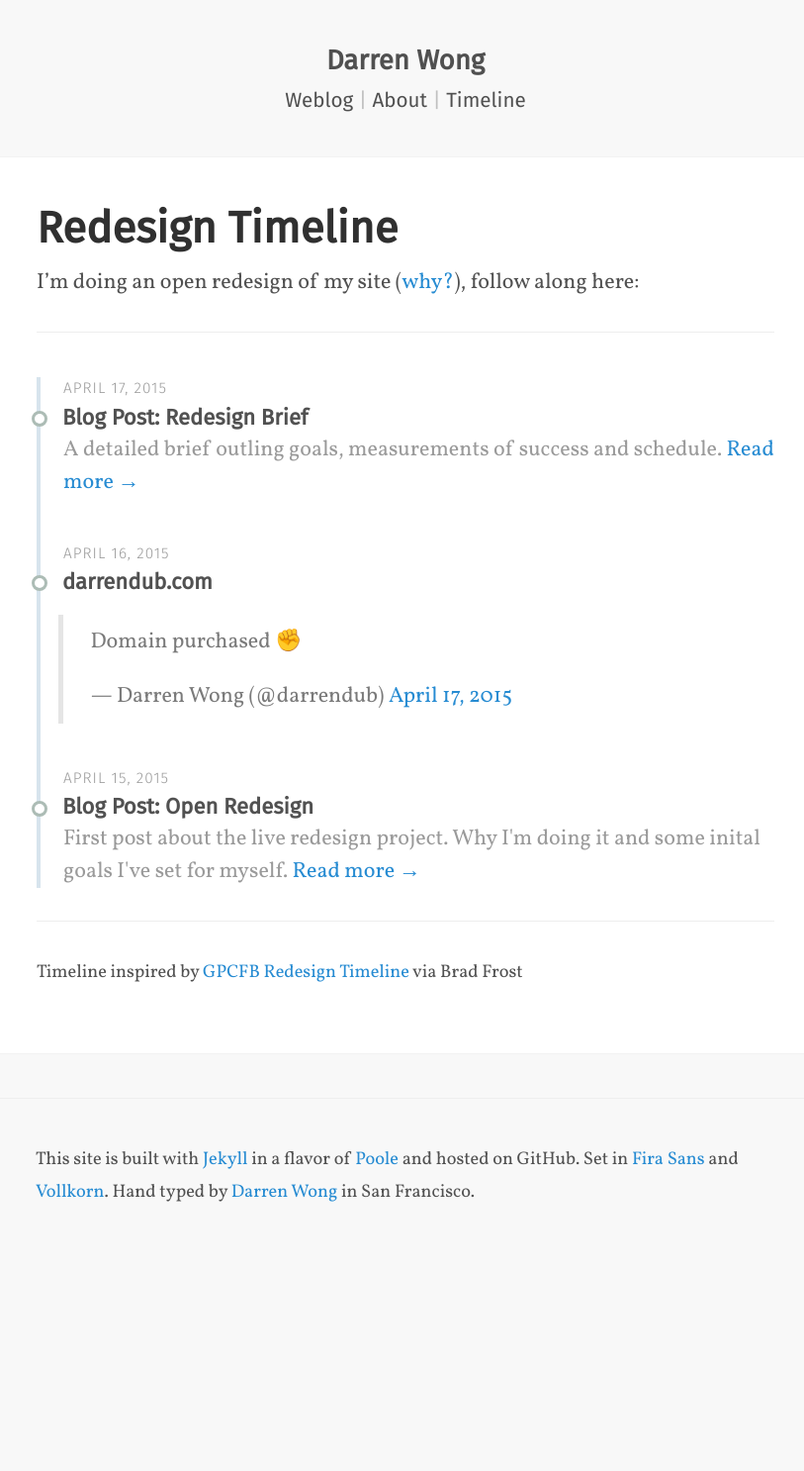
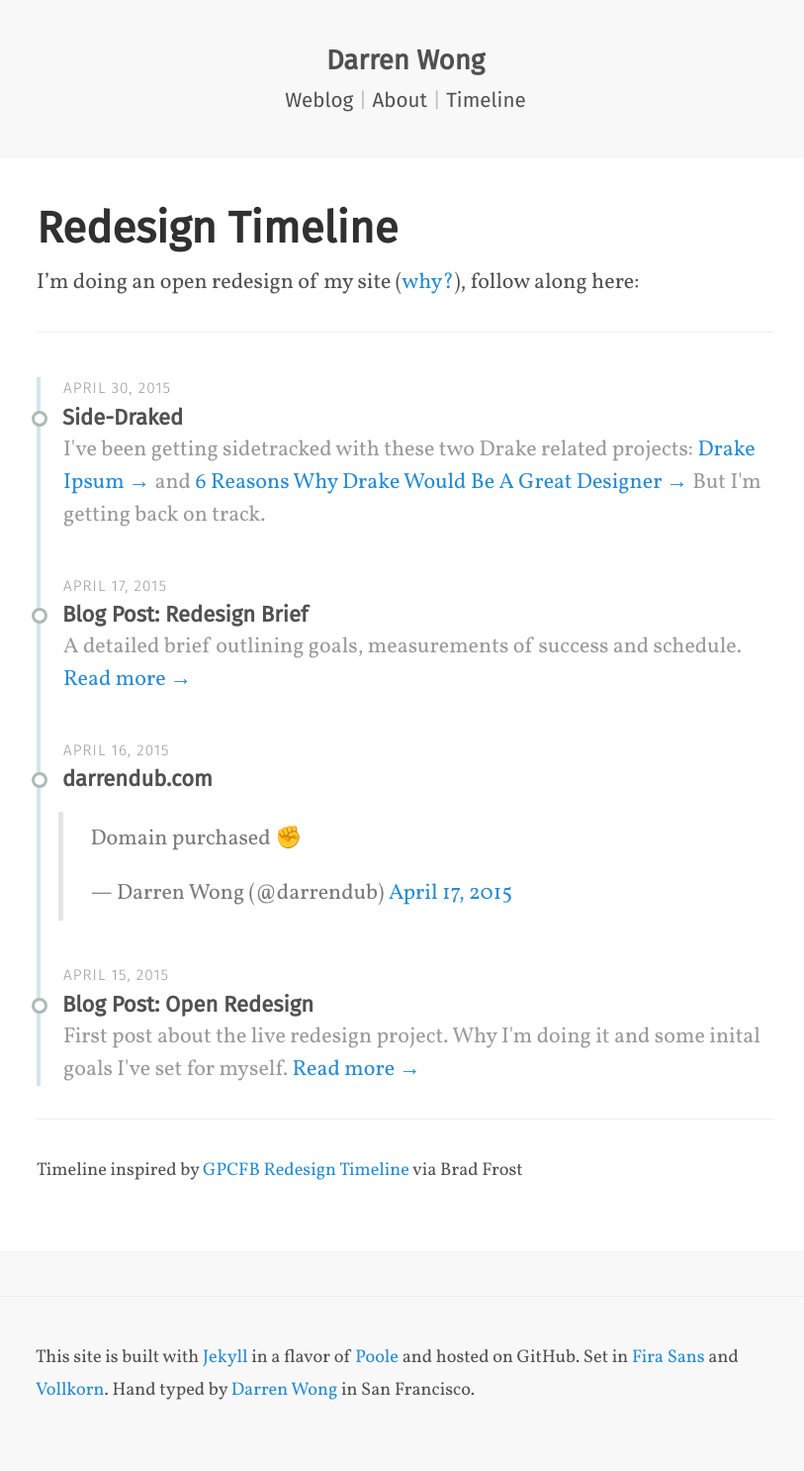
Before and after one commit to darrendub/darrendub.github.io, a Jekyll site: the page built from timeline.md, in a window 1280 px wide. Shown: the whole page at 99% size, without its empty margins (230-1043 px from the left). Built offline with Jekyll 4.4.1, drawn with Linux system fonts in a browser that asks for light colours; Markdown is read by kramdown in place of the engine named in the settings; comment, search, counter and statistics services are not loaded; before the commit the page ends 1286 px from its top, so only the background shows below that.

Commit message:
Update to timeline
Side Draked

```diff
--- a/timeline.md
+++ b/timeline.md
@@ -10,9 +10,14 @@ I'm doing an open redesign of my site (<a href="/weblog/2015/04/15/open-redesign
 <div class="timeline">
 <ul>
 	<li>
+		<span class="time">April 30, 2015</span>
+		<span class="title">Side-Draked</span>
+		<span class="text">I've been getting sidetracked with these two Drake related projects: <a href="http://drakeipsum.co">Drake Ipsum &#8594;</a> and <a href="https://medium.com/@darrendub/6-reasons-why-drake-would-be-a-great-designer-530ee138ea35">6 Reasons Why Drake Would Be A Great Designer &#8594;</a> But I'm getting back on track.</span>
+	</li>
+	<li>
 		<span class="time">April 17, 2015</span>
 		<span class="title">Blog Post: Redesign Brief</span>
-		<span class="text">A detailed brief outling goals, measurements of success and schedule.<a href="/weblog/2015/04/17/redesign-brief/"> Read more &#8594;</a></span>
+		<span class="text">A detailed brief outlining goals, measurements of success and schedule.<a href="/weblog/2015/04/17/redesign-brief/"> Read more &#8594;</a></span>
 	</li>
 	<li>
 		<span class="time">April 16, 2015</span>
```
Also changed, not shown: 2 other files.
